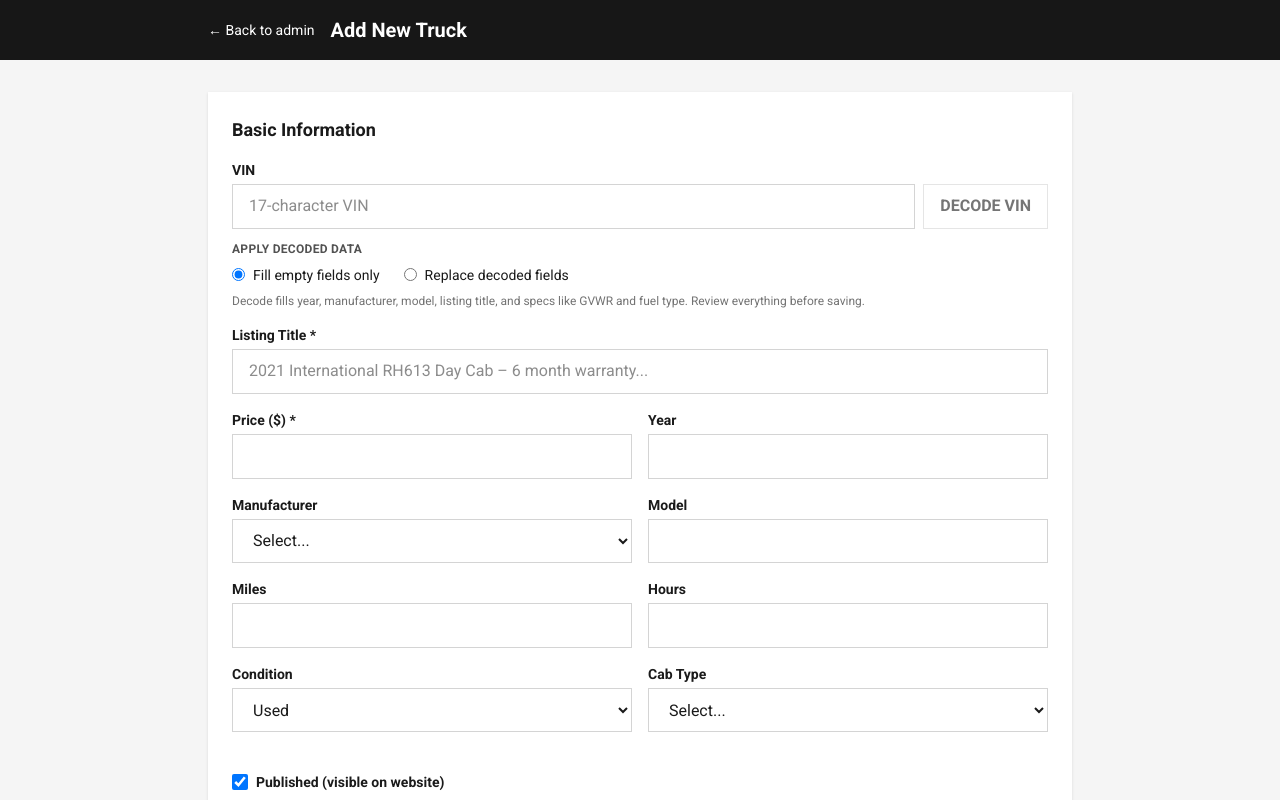
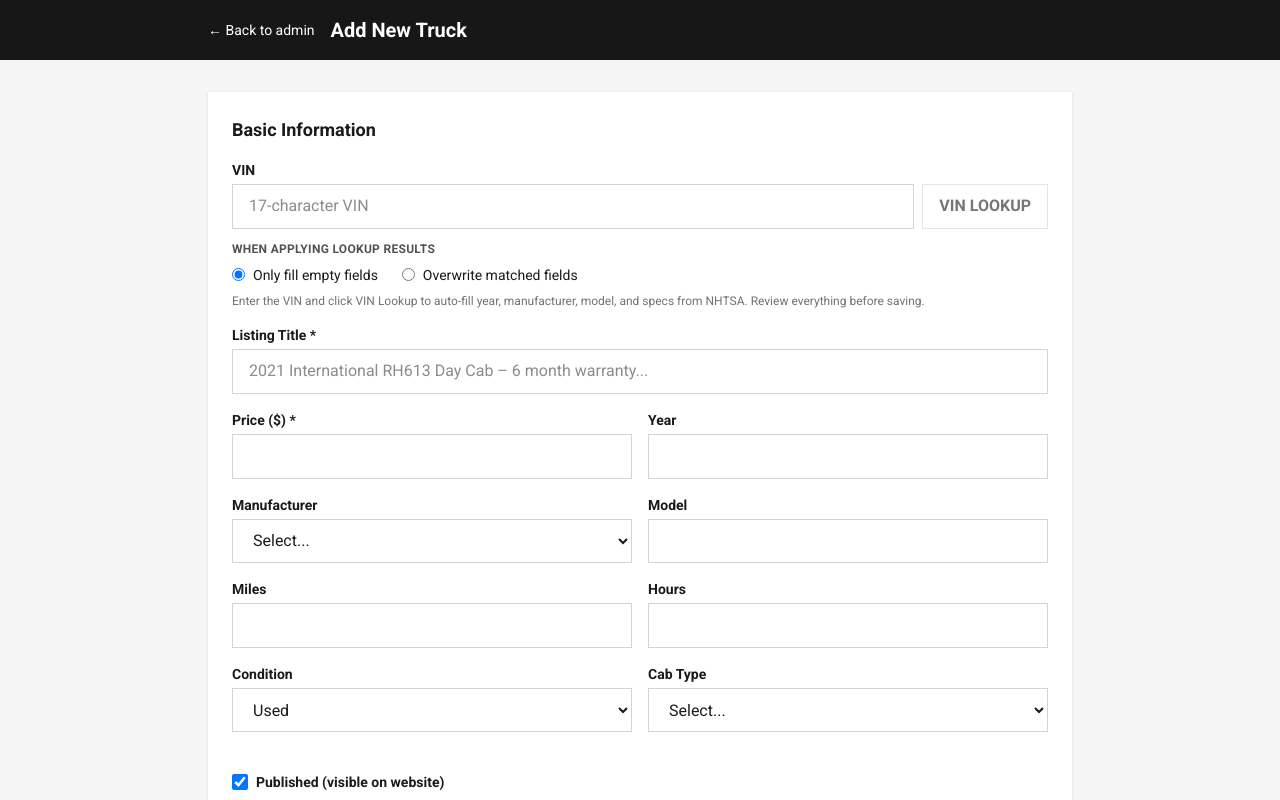
Before and after one commit to mancavesports3024/skltrucks, a Next.js app: page /admin/products/new in a window 1280 px wide. Shown: the top 800 px of the page. Built offline with nearby package versions, Linux system fonts and the light colour scheme.

Commit message:
Use plain-language VIN Lookup wording in admin.
Co-authored-by: Cursor <cursoragent@cursor.com>

```diff
--- a/src/app/api/vin-decode/route.ts
+++ b/src/app/api/vin-decode/route.ts
@@ -10,7 +10,7 @@ export async function GET(request: Request) {
   } = await supabase.auth.getUser();
 
   if (!user) {
-    return NextResponse.json({ error: "Sign in to decode VINs." }, { status: 401 });
+    return NextResponse.json({ error: "Sign in to use VIN lookup." }, { status: 401 });
   }
 
   const { searchParams } = new URL(request.url);
@@ -35,7 +35,7 @@ export async function GET(request: Request) {
       ...decoded,
     });
   } catch (err) {
-    const message = err instanceof Error ? err.message : "Failed to decode VIN.";
+    const message = err instanceof Error ? err.message : "VIN lookup failed.";
     return NextResponse.json({ error: message }, { status: 502 });
   }
 }
--- a/src/components/admin/ProductForm.tsx
+++ b/src/components/admin/ProductForm.tsx
@@ -122,7 +122,7 @@ export default function ProductForm({ product, isCopy = false, action }: Product
 
       if (!res.ok) {
         setVinDecodeStatus("error");
-        setVinDecodeMessage(data.error ?? "Could not decode VIN.");
+        setVinDecodeMessage(data.error ?? "VIN lookup failed. Try again or enter details manually.");
         return;
       }
 
@@ -133,10 +133,10 @@ export default function ProductForm({ product, isCopy = false, action }: Product
       const summary = [data.year, data.manufacturerLabel || data.make, data.model].filter(Boolean).join(" ");
       const filled =
         data.filledFields?.length > 0 ? ` Filled: ${data.filledFields.join(", ")}.` : "";
-      setVinDecodeMessage(summary ? `Found: ${summary}.${filled}` : `VIN decoded.${filled}`);
+      setVinDecodeMessage(summary ? `Found: ${summary}.${filled}` : `VIN lookup complete.${filled}`);
     } catch {
       setVinDecodeStatus("error");
-      setVinDecodeMessage("Could not reach the VIN decoder. Check your connection and try again.");
+      setVinDecodeMessage("Could not reach the VIN lookup service. Check your connection and try again.");
     }
   }
 
@@ -180,7 +180,7 @@ export default function ProductForm({ product, isCopy = false, action }: Product
                 disabled={vinDecodeStatus === "loading" || !vin.trim()}
                 className={buttonClass}
               >
-                {vinDecodeStatus === "loading" ? "Decoding..." : "Decode VIN"}
+                {vinDecodeStatus === "loading" ? "Looking up..." : "VIN Lookup"}
               </button>
             </div>
             {vinDecodeStatus === "success" && vinDecodeMessage && (
@@ -196,7 +196,7 @@ export default function ProductForm({ product, isCopy = false, action }: Product
             ))}
             <fieldset className="mt-3">
               <legend className="text-xs font-semibold uppercase tracking-wide text-neutral-600">
-                Apply decoded data
+                When applying lookup results
               </legend>
               <div className="mt-2 flex flex-col gap-2 sm:flex-row sm:gap-6">
                 <label className="flex items-center gap-2 text-sm">
@@ -207,7 +207,7 @@ export default function ProductForm({ product, isCopy = false, action }: Product
                     checked={vinDecodeMode === "fill-empty"}
                     onChange={() => setVinDecodeMode("fill-empty")}
                   />
-                  Fill empty fields only
+                  Only fill empty fields
                 </label>
                 <label className="flex items-center gap-2 text-sm">
                   <input
@@ -217,13 +217,13 @@ export default function ProductForm({ product, isCopy = false, action }: Product
                     checked={vinDecodeMode === "replace-all"}
                     onChange={() => setVinDecodeMode("replace-all")}
                   />
-                  Replace decoded fields
+                  Overwrite matched fields
                 </label>
               </div>
             </fieldset>
             <p className="mt-2 text-xs text-neutral-500">
-              Decode fills year, manufacturer, model, listing title, and specs like GVWR and fuel type.
-              Review everything before saving.
+              Enter the VIN and click VIN Lookup to auto-fill year, manufacturer, model, and specs from
+              NHTSA. Review everything before saving.
             </p>
           </div>
           <div className="md:col-span-2">
--- a/src/lib/vin/decode.ts
+++ b/src/lib/vin/decode.ts
@@ -122,7 +122,7 @@ export function mapVpicToDetails(result: VpicResult): Record<string, string> {
 export function mapVpicResult(result: VpicResult): DecodedVin | { error: string } {
   const errorCode = (result.ErrorCode ?? "").trim();
   if (errorCode && errorCode !== "0") {
-    return { error: result.ErrorText?.trim() || "Could not decode this VIN." };
+    return { error: result.ErrorText?.trim() || "Could not look up this VIN." };
   }
 
   const make = (result.Make ?? "").trim();
--- a/src/lib/vin/validate.ts
+++ b/src/lib/vin/validate.ts
@@ -8,7 +8,7 @@ export function validateVin(raw: string): { ok: true; vin: string } | { ok: fals
   const vin = normalizeVin(raw);
 
   if (!vin) {
-    return { ok: false, error: "Enter a VIN to decode." };
+    return { ok: false, error: "Enter a VIN to look up." };
   }
 
   if (vin.length !== 17) {
```
